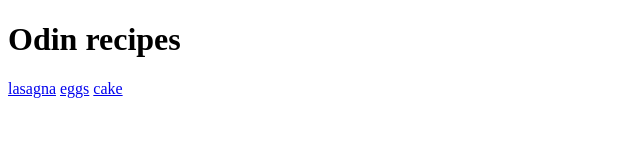
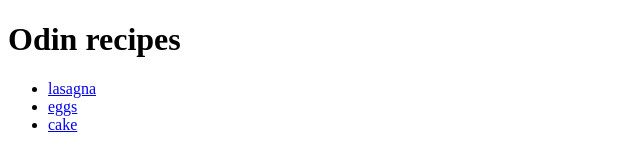
Before and after one commit to MIvan96/odin-recipes, a plain HTML site: page index.html in a window 1280 px wide. Shown: the whole page, without its empty margins (0-640 px from the left). Drawn offline with Linux system fonts and the light colour scheme.

Commit message:
Edit README.md and index.html

```diff
--- a/index.html
+++ b/index.html
@@ -7,8 +7,10 @@
 </head>
 <body>
     <h1>Odin recipes</h1>
-    <a href="recipes/lasagna.html" target="_blank" rel="noopener noreferrer">lasagna</a>
-    <a href="recipes/eggs.html" target="_blank" rel="noopener noreferrer">eggs</a>
-    <a href="recipes/cake.html" target="_blank" rel="noopener noreferrer">cake</a>
+    <ul>
+    <li><a href="recipes/lasagna.html" target="_blank" rel="noopener noreferrer">lasagna</a></li>
+   <li><a href="recipes/eggs.html" target="_blank" rel="noopener noreferrer">eggs</a></li>
+    <li><a href="recipes/cake.html" target="_blank" rel="noopener noreferrer">cake</a></li>
+    </ul>
 </body>
 </html>
```
Also changed, not shown: 1 other file.
